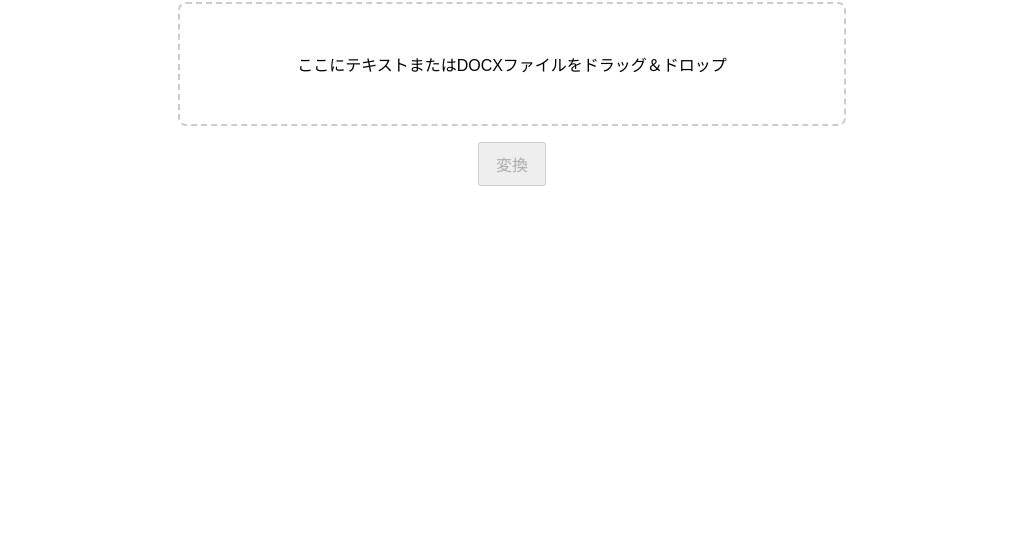
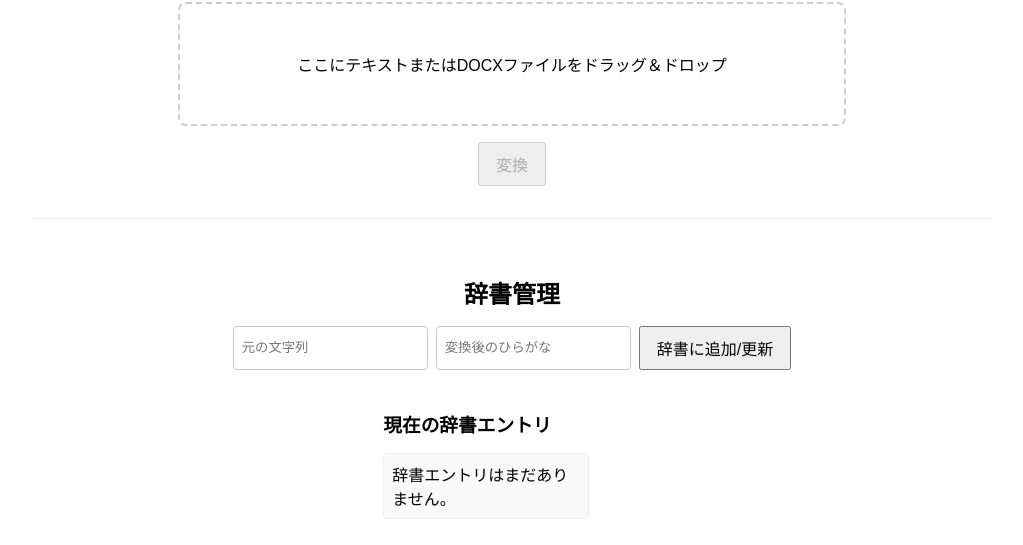
Before and after one commit to ketol-1919/Json_Converter, a website: page index.html in a window 1280 px wide. Shown: the part 127-672 px from the top of the page, without its empty margins (128-1151 px from the left). Drawn offline with nearby package versions, Linux system fonts and the light colour scheme.

Commit message:
Update: index.html and style.css

```diff
--- a/index.html
+++ b/index.html
@@ -14,6 +14,19 @@
     <button id="convert-button" disabled>変換</button>
     <div id="download-link-container"></div>
 
+    <hr>
+
+    <h2>辞書管理</h2>
+    <div id="dictionary-input">
+        <input type="text" id="original-string" placeholder="元の文字列">
+        <input type="text" id="replacement-string" placeholder="変換後のひらがな">
+        <button id="add-to-dictionary">辞書に追加/更新</button>
+    </div>
+    <div id="dictionary-list-container">
+        <h3>現在の辞書エントリ</h3>
+        <ul id="dictionary-list"></ul>
+    </div>
+
     <script src="https://cdn.jsdelivr.net/npm/mammoth@1.6.0/mammoth.browser.min.js"></script>
     <script src="public/script.js"></script>
 </body>
--- a/public/style.css
+++ b/public/style.css
@@ -35,3 +35,59 @@ button {
     text-decoration: none;
     border-radius: 4px;
 }
+
+hr {
+    width: 80%;
+    margin: 2rem 0;
+    border: 0;
+    border-top: 1px solid #eee;
+}
+
+h2,
+h3 {
+    margin-top: 1.5rem;
+    margin-bottom: 1rem;
+}
+
+#dictionary-input {
+    display: flex;
+    gap: 0.5rem;
+    margin-bottom: 1rem;
+}
+
+#dictionary-input input[type="text"] {
+    padding: 0.5rem;
+    border: 1px solid #ccc;
+    border-radius: 4px;
+}
+
+#dictionary-list {
+    list-style: none;
+    padding: 0;
+    width: 80%;
+    max-width: 600px;
+}
+
+#dictionary-list li {
+    display: flex;
+    justify-content: space-between;
+    align-items: center;
+    padding: 0.5rem;
+    border: 1px solid #eee;
+    border-radius: 4px;
+    margin-bottom: 0.5rem;
+    background-color: #f9f9f9;
+}
+
+#dictionary-list li button {
+    background-color: #dc3545;
+    color: white;
+    border: none;
+    padding: 0.3rem 0.6rem;
+    border-radius: 3px;
+    cursor: pointer;
+}
+
+#dictionary-list li button:hover {
+    background-color: #c82333;
+}
```
